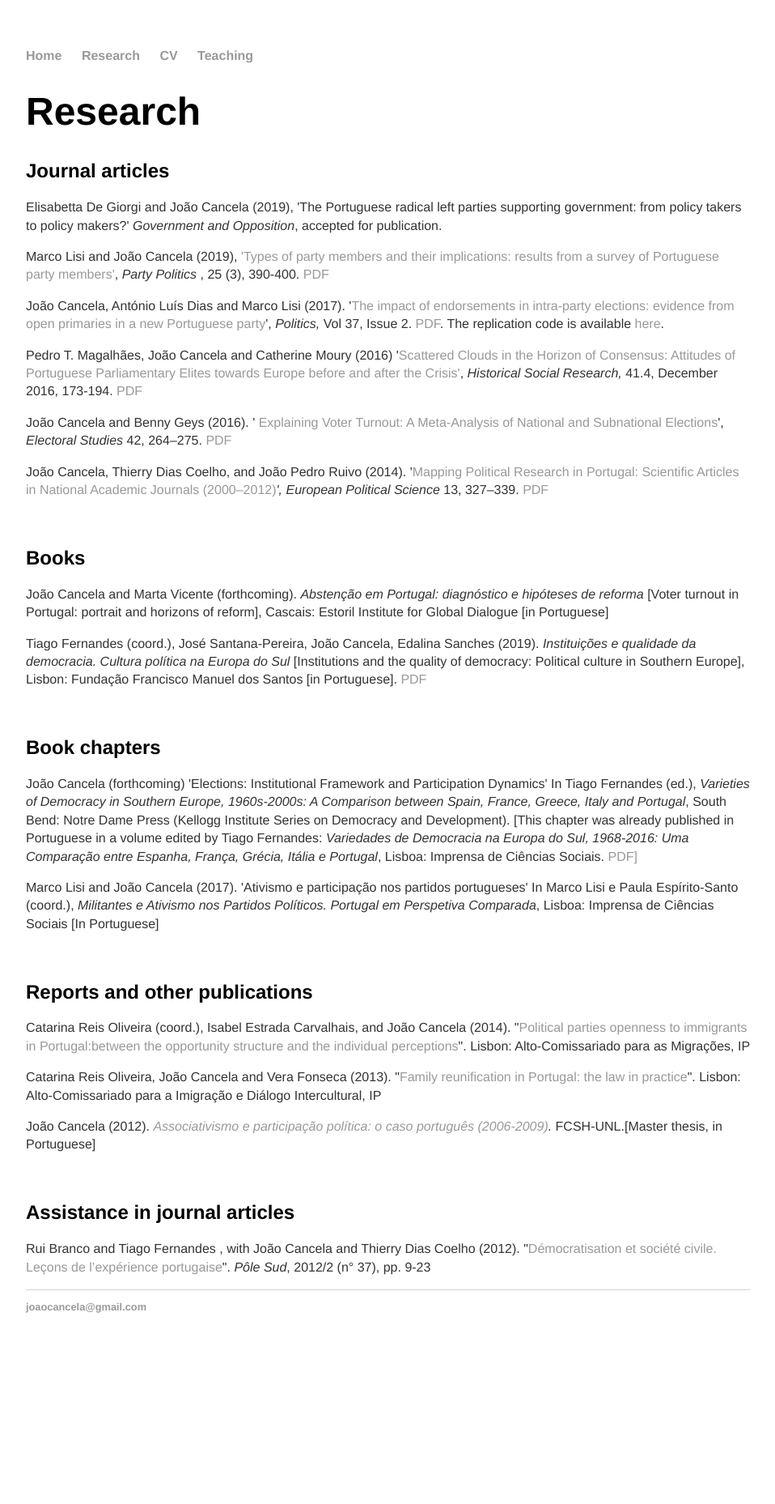
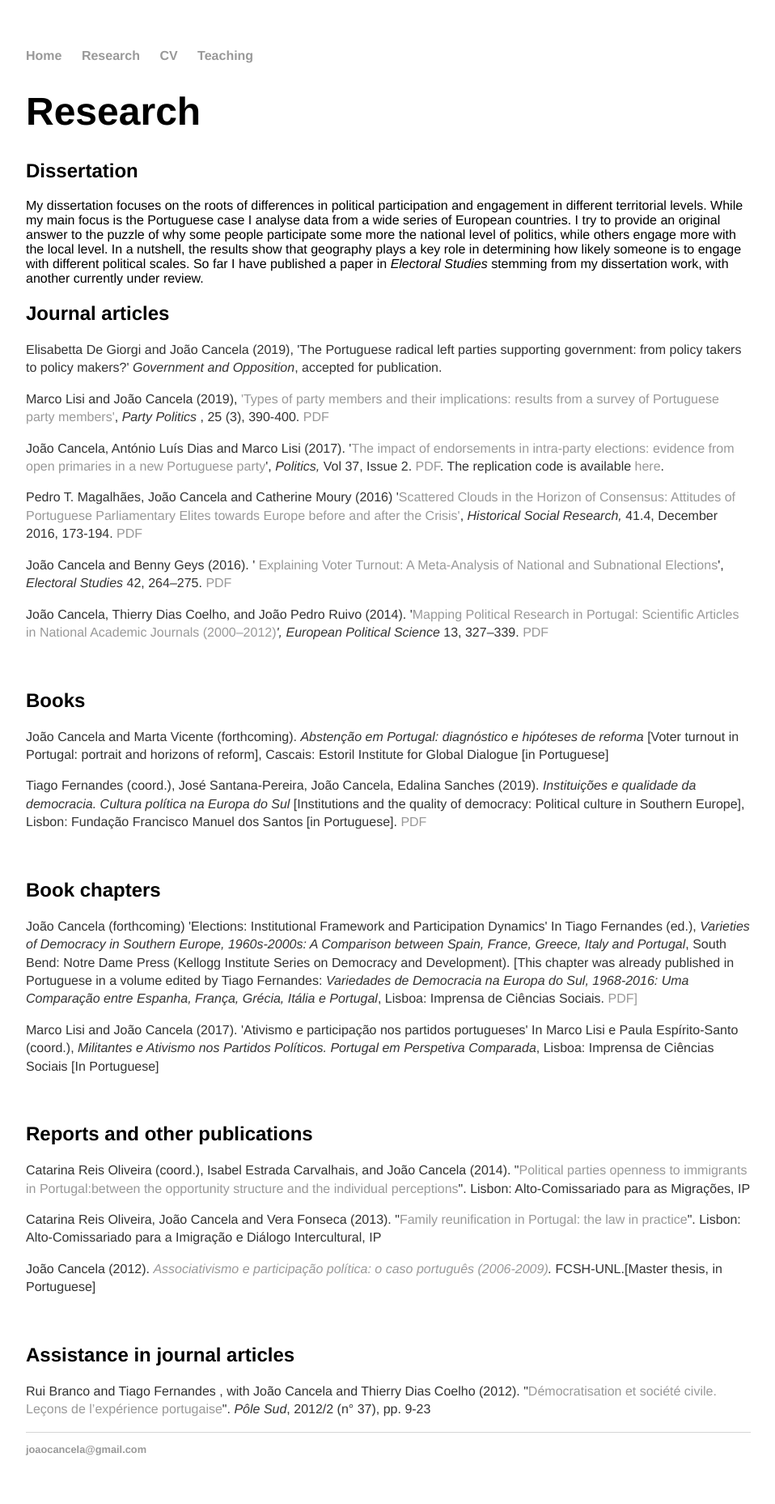
Before and after one commit to joaocancela/joaocancela.github.io, a Jekyll site: the page built from research/index.html, in a window 1280 px wide. Shown: the whole page at 81% size, without its empty margins (160-1118 px from the left). Built offline with Jekyll 4.4.1, drawn with Linux system fonts in a browser that asks for light colours; before the commit the page ends 1681 px from its top, so only the background shows below that.

Commit message:
Update index.html

```diff
--- a/research/index.html
+++ b/research/index.html
@@ -5,6 +5,12 @@ title: Research
 
 <div class="blurb">
 <h1>Research</h1>
+<h2>Dissertation</h2>
+My dissertation focuses on the roots of differences in political participation and engagement in different territorial levels. While my main focus is the
+Portuguese case I analyse data from a wide series of European countries. I try to provide an original answer to the puzzle of why some people participate
+some more the national level of politics, while others engage more with the local level. In a nutshell, the results show that geography plays a key role in
+determining how likely someone is to engage with different political scales. So far I have published a paper in <em>Electoral Studies</em> stemming from my dissertation work, with another currently under review.
+
 <h2>Journal articles</h2>
 <p>Elisabetta De Giorgi and Jo&atilde;o Cancela (2019), 'The Portuguese radical left parties supporting government: from policy takers to policy makers?' <em>Government and Opposition</em>, accepted for publication.
 
```
